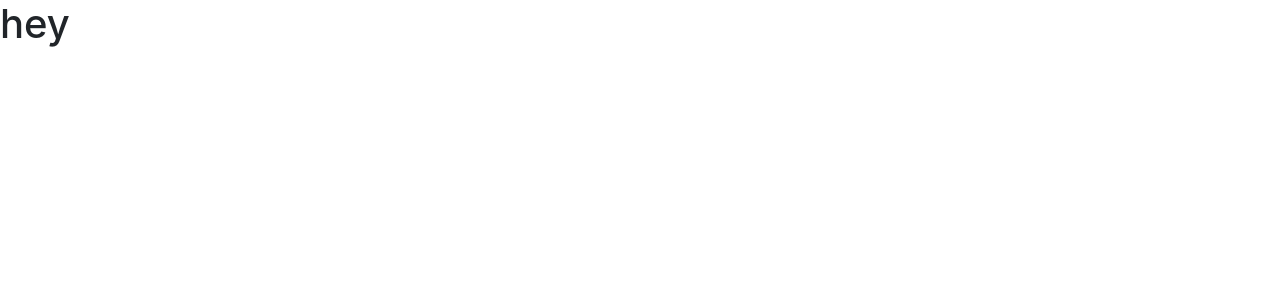
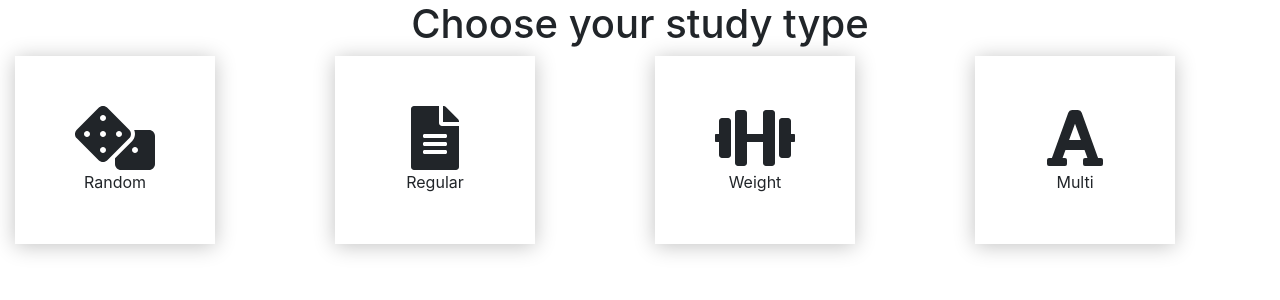
Before and after one commit to Tduncan14/reactflashcards, a React (Create React App) app in the folder flashcards/: page / in a window 1280 px wide. Shown: the top 300 px of the page. Built offline with nearby package versions, Linux system fonts and the light colour scheme.

Commit message:
keep moving forward

```diff
--- a/flashcards/src/App.js
+++ b/flashcards/src/App.js
@@ -1,16 +1,42 @@
-import React from 'react';
+import React,{Component} from 'react';
+import './App.css'
+import Quizbar from './components/Quizbar';
+class App extends Component {
+
+   constructor(props){
+     super(props)
 
 
-function App() {
-  return (
-    <div className="App">
-      <header className="App-header">
-        <div>
-          <h1>hey</h1>
-        </div>
-      </header>
-    </div>
-  );
+     this.state = {
+
+      cardStyle:"random"
+
+
+     }
+   }
+
+
+   userChoice = (cardStyle) =>{
+
+     this.setState({
+
+      cardStyle,
+     })
+
+
+   }
+
+
+
+  render(){
+
+
+    return(
+      <div className="App">
+      <Quizbar useChoice = {this.userChoice} />
+      </div>
+    )
+  }
 }
 
 export default App;
--- /dev/null
+++ b/flashcards/src/components/QuizType.js
@@ -0,0 +1,34 @@
+import React from 'react';
+import {faDumbbell,faFont,faFileAlt,faDice} from '@fortawesome/free-solid-svg-icons';
+import {library} from '@fortawesome/fontawesome-svg-core';
+import {FontAwesomeIcon} from '@fortawesome/react-fontawesome';
+
+
+
+
+library.add(faDumbbell);
+library.add(faFileAlt);
+library.add(faFont);
+library.add(faDice);
+
+
+
+const QuizType = (props) => {
+
+
+
+
+   return(
+    <li className="col-sm-3 text-center">
+    <div className="nav-card">
+         <FontAwesomeIcon icon={props.icon} size="4x"/>
+         <span>
+             {props.quizType}
+         </span>
+    </div>
+  </li>
+   )
+}
+
+
+export default QuizType
--- /dev/null
+++ b/flashcards/src/components/Quizbar.js
@@ -0,0 +1,33 @@
+import React from 'react';
+import { render } from 'react-dom';
+import {FontAwesomeIcon} from '@fortawesome/react-fontawesome';
+import {faDumbbell,faFont,faFileAlt,faDice} from '@fortawesome/free-solid-svg-icons';
+import {library} from '@fortawesome/fontawesome-svg-core';
+import QuizType from './QuizType';
+
+
+
+
+const Quizbar = (props) =>{
+
+
+
+  return(
+     <div className="quiz-bar">
+       <h1>Choose your study type</h1>
+
+       <ul className="nav nav-pills nav-fill">
+       <QuizType userChoice={props.userChoice} quizType="Random" icon="dice"/>
+       <QuizType  userChoice={props.userChoice} quizType ="Regular" icon="file-alt"/>
+       <QuizType userChoice={props.userChoice}  quizType ="Weight" icon = "dumbbell" />
+       <QuizType userChoice={props.userChoice}  quizType ="Multi" icon ="font"/>
+       </ul>
+     </div>
+  )
+
+
+}
+
+
+
+export default Quizbar
```
Also changed, not shown: 2 other files (tests, documents, lock files or other folders).
